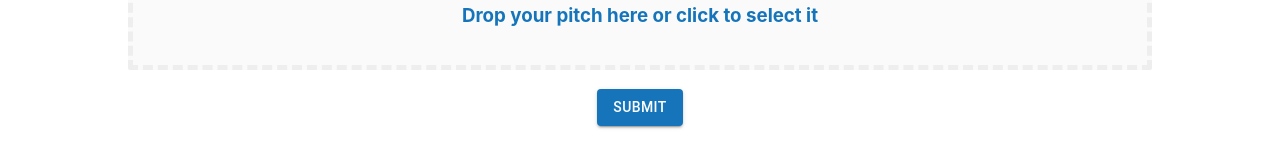
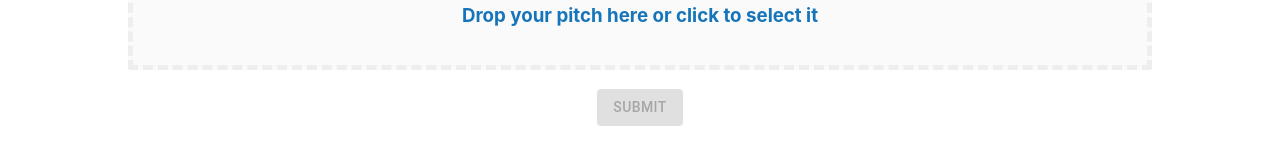
Before and after one commit to AdamJosephKalimi/react-pitch-deck-uploader, a React (Create React App) app in the folder pitch-deck-uploader/: page / in a window 1280 px wide. Shown: the part 1120-1288 px from the top of the page. Built offline with nearby package versions, Linux system fonts and the light colour scheme.

Commit message:
Update DropZone.js
Conditionally rendering Submit button based on whether a file has been added to the Dropzone or not

```diff
--- a/pitch-deck-uploader/src/components/DropZone.js
+++ b/pitch-deck-uploader/src/components/DropZone.js
@@ -37,7 +37,7 @@ const rejectStyle = {
 const DropZone = (props) => {
     const [progress, setProgress] = useState(0);
     const [file, setFile] = useState([]);
-    const { pitchURL, updatePitchURL } = useContext(PitchURLContext);
+    const { pitchURL, setPitchURL } = useContext(PitchURLContext);
 
   const {
     getRootProps,
@@ -60,7 +60,6 @@ const DropZone = (props) => {
     isDragReject,
     isDragAccept
   ]);
-
 
   const files = acceptedFiles.map(file => (
     <h3 style={{color: '#1675ba'}} key={file.path}>
@@ -87,7 +86,7 @@ const DropZone = (props) => {
           .child(file.name)
           .getDownloadURL()
           .then(url => {
-              updatePitchURL(url)
+            setPitchURL(url)
               props.history.push('/presentation');
           });
       }
@@ -105,6 +104,16 @@ const DropZone = (props) => {
           <h3>{files}</h3>
         </aside>
         {progress === 0 || progress === 100 ? <div></div> : <progress value={progress} max="100" />}
+
+      {files.length == 0 ?
+        <Button
+          component={Link}
+          variant="contained"
+          onClick={submitFile}
+          disabled>
+          Submit
+        </Button>
+        :
         <Button
           component={Link}
           variant="contained"
@@ -112,6 +121,7 @@ const DropZone = (props) => {
           style={{ color: 'white', backgroundColor: '#1675BA'}}>
           Submit
         </Button>
+      }
       </div>
     </div>
   );
```
